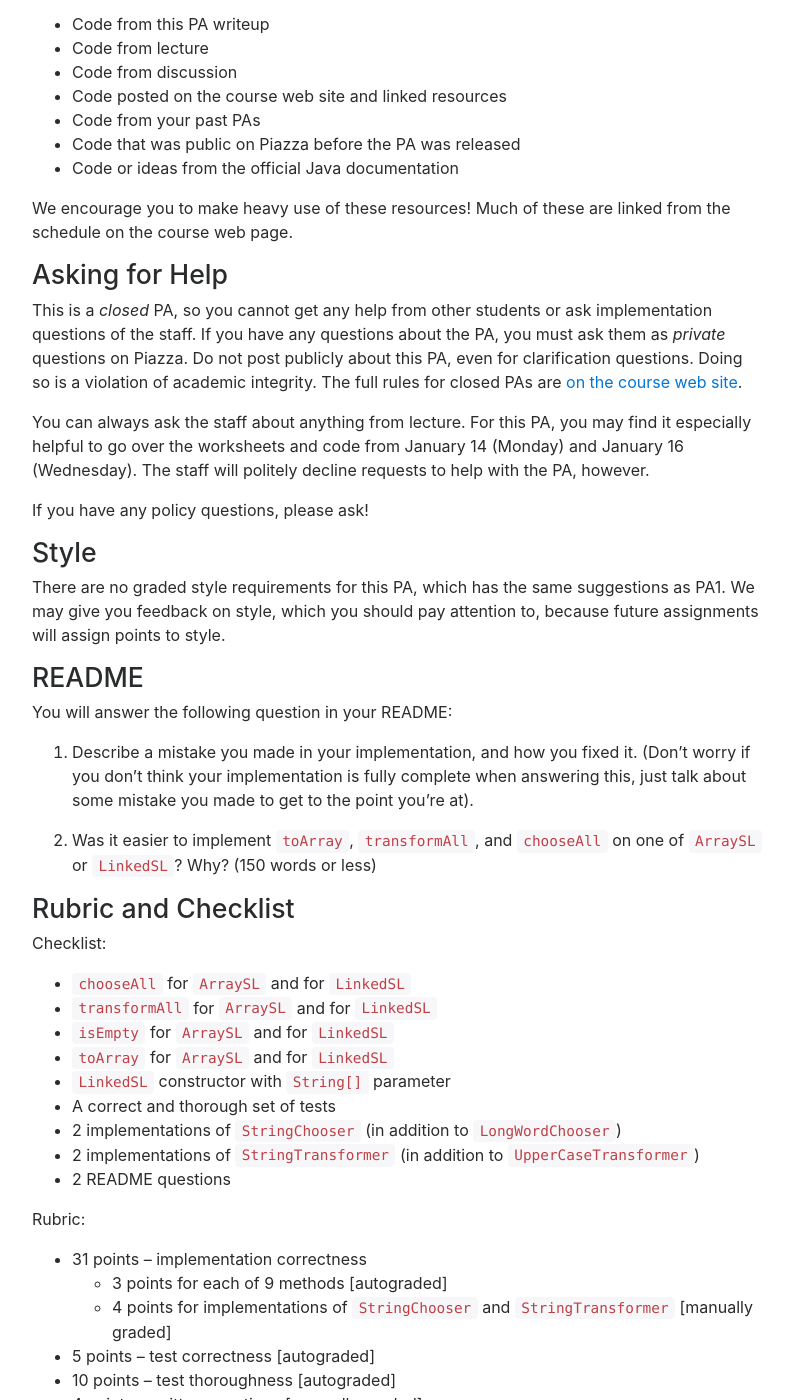
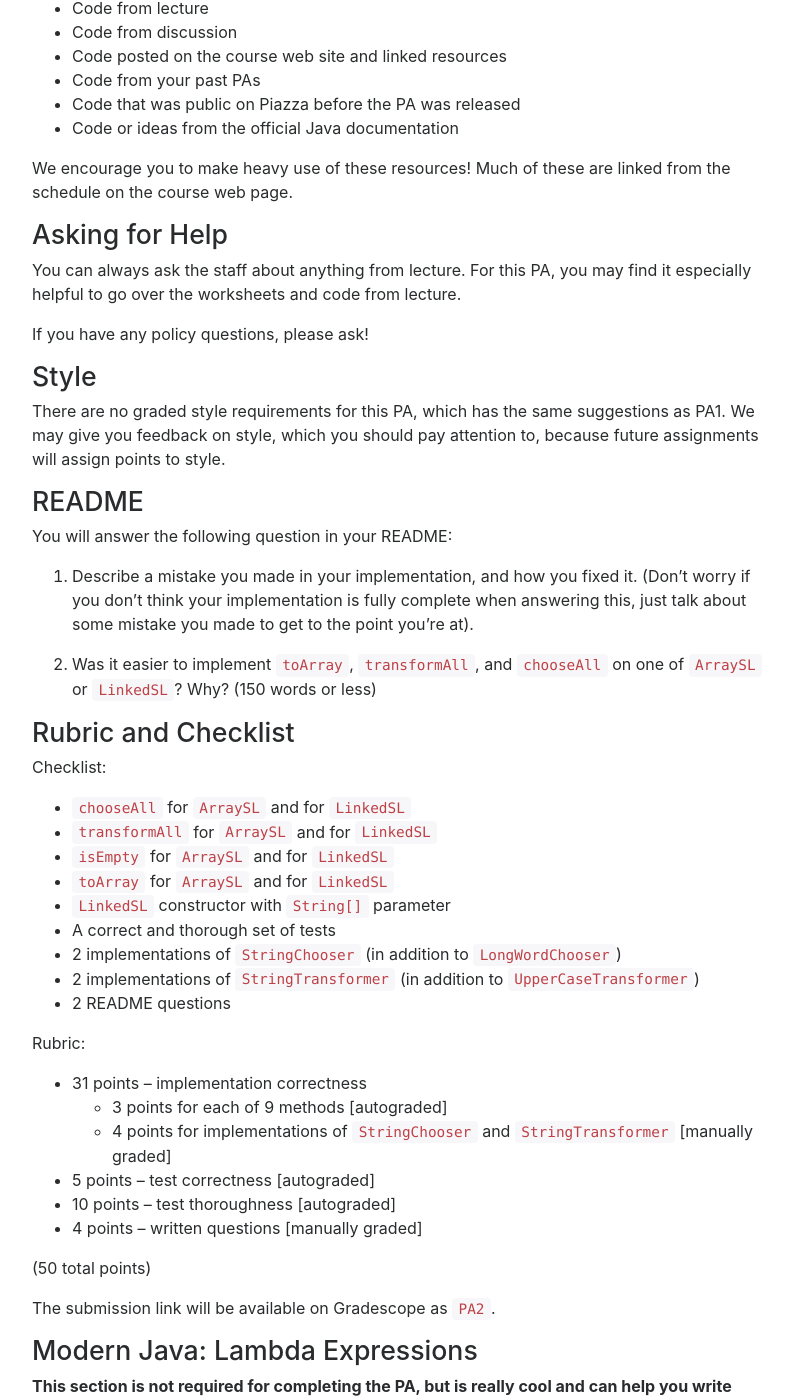
Before and after one commit to ucsd-cse12-ss22/ucsd-cse12-ss22.github.io, a Jekyll site: the page built from pa2/index.md, in a window 1280 px wide and 1400 px high, scrolled down 4275 px. Shown: the whole window, without its empty margins (243-1032 px from the left). Built offline with Jekyll 4.4.1, drawn with Linux system fonts in a browser that asks for light colours; nearby versions of some CDN libraries; some of the changed text lies outside the part shown.

Commit message:
updates.

```diff
--- a/pa2/index.md
+++ b/pa2/index.md
@@ -1,21 +1,19 @@
 ---
 layout: pa
-title: "PA2 (Closed): Manipulating Lists"
+title: "PA2: Manipulating Lists"
 doodle: "../doodle.png"
 ---
 
-**This assignment is <a href="../#programming">closed to collaboration</a>.**
-
 This assignment will exercise your understanding of array and linked lists.
 
-It is due on Wednesday, January 23 at 11pm. A submission link will be provided
-on Gradescope by Monday, January 19.
+It is due on Thursday, July 7th at 11pm. A submission link will be provided
+on Gradescope by Tuesday, July 5th.
 
 ## Setup and Goal
 
 You can get the starter code at
 [https://github.com/ucsd-cse12-w19/pa2-starter](https://github.com/ucsd-cse12-w19/pa2-starter),
-which contains the following files:
+which contains the following files: TODO
 
 - `StringList.java` – you *cannot* edit this file
 - `StringTransformer.java` – you *cannot* edit this file
@@ -216,25 +214,13 @@ from the schedule on the course web page.
 
 ## Asking for Help
 
-This is a *closed* PA, so you cannot get any help from other students or ask
-implementation questions of the staff. If you have any questions about the PA,
-you must ask them as _private_ questions on Piazza. Do not post publicly about
-this PA, even for clarification questions. Doing so is a violation of academic
-integrity. The full rules for closed PAs are <a href="../#programming">on the
-course web site</a>.
-
-You can always ask the staff about anything from lecture. For this PA, you may
-find it especially helpful to go over the worksheets and code from January 14
-(Monday) and January 16 (Wednesday). The staff will politely decline requests
-to help with the PA, however.
+You can always ask the staff about anything from lecture. For this PA, you may find it especially helpful to go over the worksheets and code from lecture.
 
 If you have any policy questions, please ask!
 
 ## Style
 
-There are no graded style requirements for this PA, which has the same
-suggestions as PA1. We may give you feedback on style, which you should pay
-attention to, because future assignments will assign points to style.
+There are no graded style requirements for this PA, which has the same suggestions as PA1. We may give you feedback on style, which you should pay attention to, because future assignments will assign points to style.
 
 ## README
 
@@ -273,7 +259,7 @@ Rubric:
 
 (50 total points)
 
-The submission link will be available on Gradescope as `pa2`.
+The submission link will be available on Gradescope as `PA2`.
 
 ## Modern Java: Lambda Expressions
 
```
Also changed, not shown: pa0/pa0.md (added, +88 -0 lines), pa1/index.md (+38 -17 lines), pa3/index.md (+4 -6 lines).
